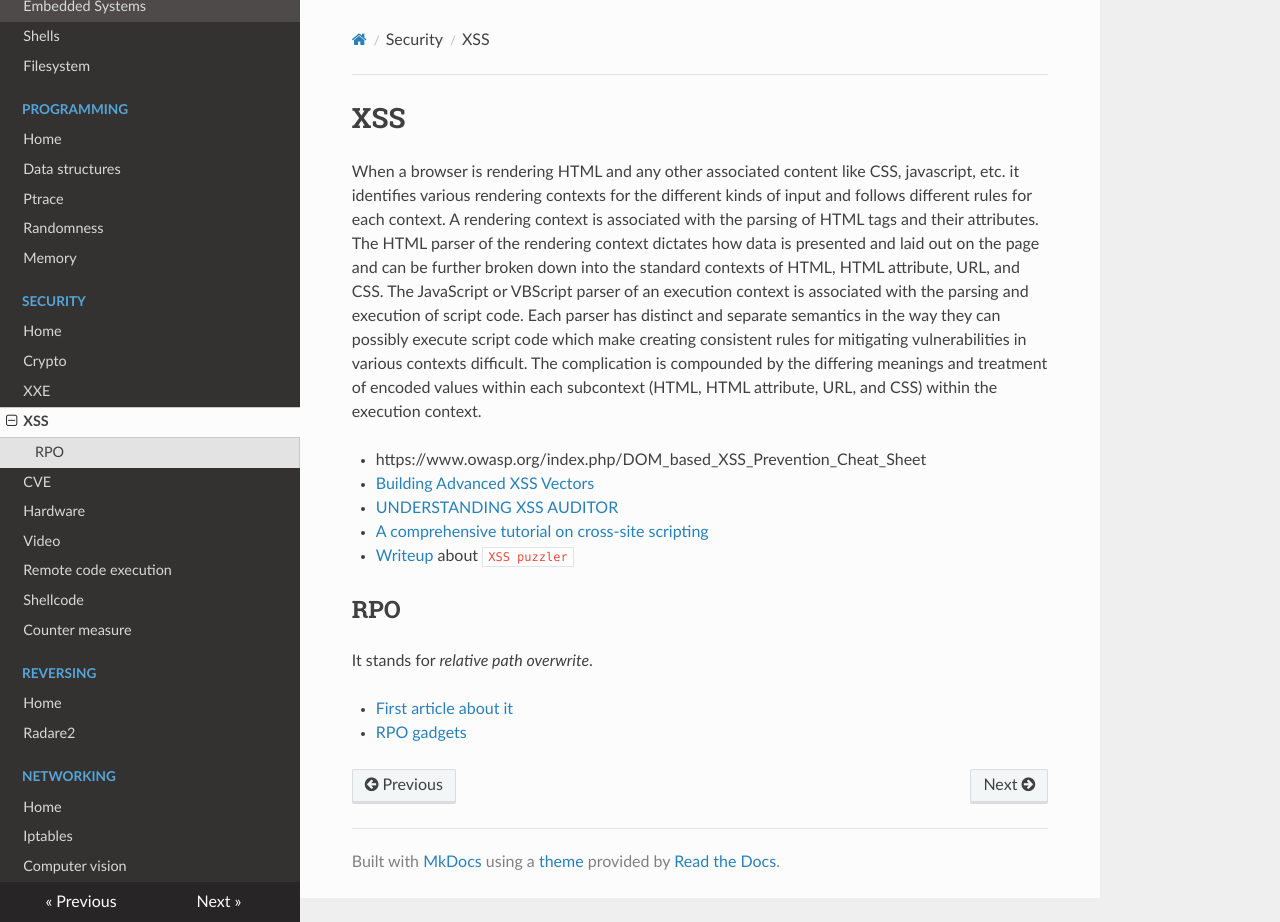
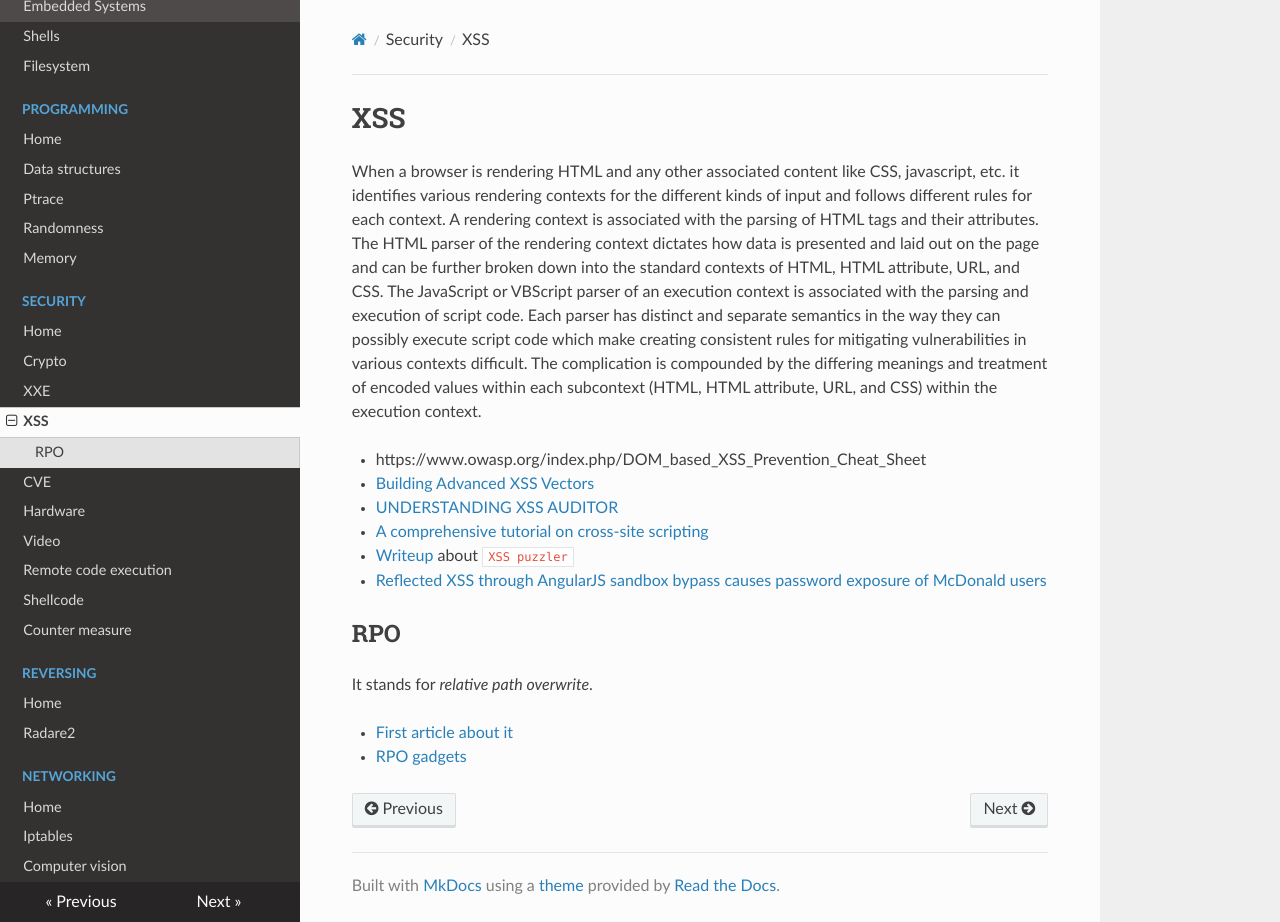
Before and after one commit to gipi/low-level, an MkDocs documentation site: the page built from docs/security/xss.md, in a window 1280 px wide and 922 px high. Built offline with MkDocs 1.6.1, drawn with Linux system fonts in a browser that asks for light colours; nearby versions of some CDN libraries; old or Windows-style settings are respelled for this version of MkDocs.

Commit message:
Add links.

```diff
--- a/docs/security/xss.md
+++ b/docs/security/xss.md
@@ -17,6 +17,7 @@ execution context.
  - [UNDERSTANDING XSS AUDITOR](https://www.virtuesecurity.com/blog/understanding-xss-auditor/)
  - [A comprehensive tutorial on cross-site scripting](http://excess-xss.com/)
  - [Writeup](https://medium.com/@eoftedal/xss-puzzler-622f6f86c277) about ``XSS puzzler``
+ - [Reflected XSS through AngularJS sandbox bypass causes password exposure of McDonald users](https://finnwea.com/blog/stealing-passwords-from-mcdonalds-users)
 
 ## RPO
 
```
Also changed, not shown: docs/security.md (+1 -0 lines).
